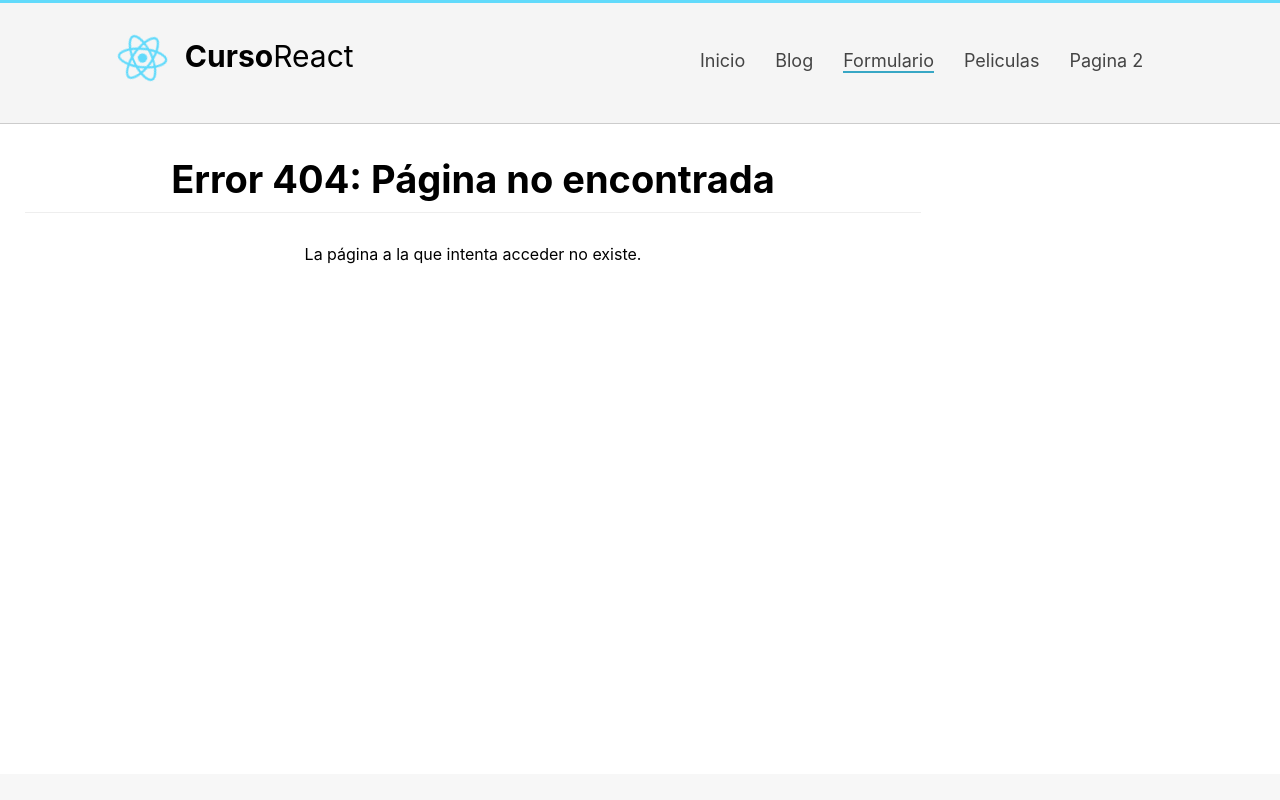
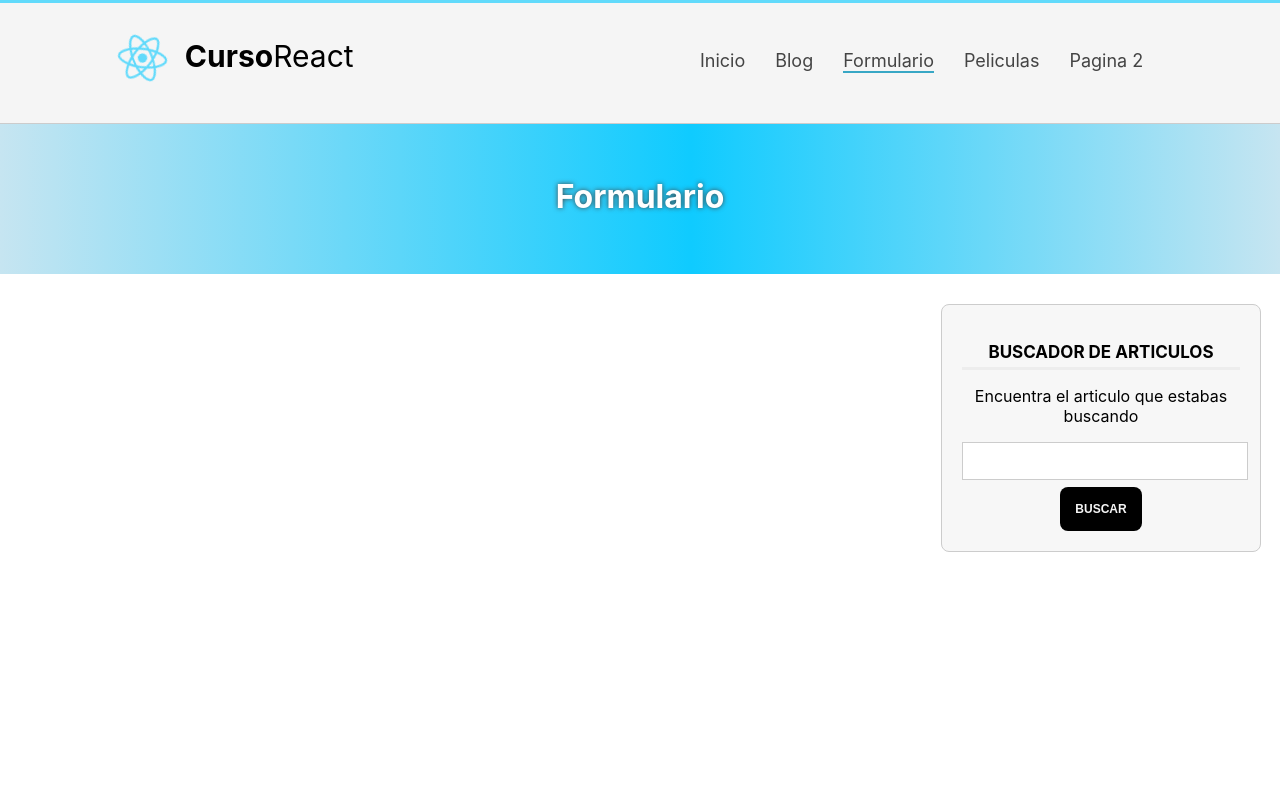
Before and after one commit to eldelgorrodepesca/aprendiendoreact, a React (Create React App) app: page /formulario in a window 1280 px wide. Shown: the top 800 px of the page. Built offline with nearby package versions, Linux system fonts and the light colour scheme.

Commit message:
Formulario.jsx created and added to Guia.jsx, Peliculas.jsx fixed

```diff
--- a/src/Guia.js
+++ b/src/Guia.js
@@ -6,9 +6,9 @@ import {
 } from "react-router-dom";
 
 // Componentes
-import SeccionPruebas from './components/SeccionPruebas'
 import MiComponente from './components/MiComponente'
 import Peliculas from './components/Peliculas'
+import Formulario from './components/Formulario';
 import Error from './components/Error';
 import Header from './components/Header';
 import Footer from './components/Footer';
@@ -27,6 +27,7 @@ class Guia extends Component {
                     <Route exact path='/' component={Home} />
                     <Route exact path='/home' component={Home} />
                     <Route exact path='/blog' component={Blog} />
+                    <Route exact path='/formulario' component={Formulario} />
                     <Route exact path='/peliculas' component={Peliculas} />
 
                     <Route exact path="/pagina-1" render={() => (
--- /dev/null
+++ b/src/components/Formulario.jsx
@@ -0,0 +1,30 @@
+import React, { Component } from 'react'
+
+// Componentes
+import Slider from './Slider';
+import Sidebar from './Sidebar';
+
+class Formulario extends Component {
+    render() {
+        return (
+            <div id='formulario'>
+                <Slider
+                    title='Formulario'
+                    size='slider-small'
+                />
+
+                <div className="center">
+                    <div id='content'>
+                        {/* Listado de articulos que vienen del api rest de Node */}
+                    </div>
+
+                    <Sidebar
+                        blog='false'
+                    />
+                </div>
+            </div>
+        )
+    }
+}
+
+export default Formulario;
--- a/src/components/Peliculas.jsx
+++ b/src/components/Peliculas.jsx
@@ -1,4 +1,8 @@
 import React, { Component } from "react";
+
+// Componentes
+import Slider from './Slider';
+import Sidebar from './Sidebar';
 import Pelicula from "./Pelicula";
 
 class Peliculas extends Component {
@@ -52,12 +56,18 @@ class Peliculas extends Component {
         }
 
         return (
+            <React.Fragment>
+                <Slider
+                    title='Películas'
+                    size='slider-small'
+                />
+                <div className="center">
                     <div className="peliculas" id="content">
-                <h2 className="subheader">Peliculas</h2>
+                    <h2>Listado de películas</h2>
                         <p>Selección de las peliculas favoritas de {this.state.nombre}</p>
                         <div>
                             <button onClick={this.cambiarTitulo}>
-                        Cambiar titulo de Batman
+                                Cambiar titulo de una película aleatoria
                             </button>
                         </div>
 
@@ -91,6 +101,13 @@ class Peliculas extends Component {
                             }
                         </div>
                     </div>
+                    <Sidebar
+                        blog='false'
+                    />
+                </div>
+            </React.Fragment>
+
+
         );
     }
 }
```
Lines whose indentation alone changed are shown as unchanged.
